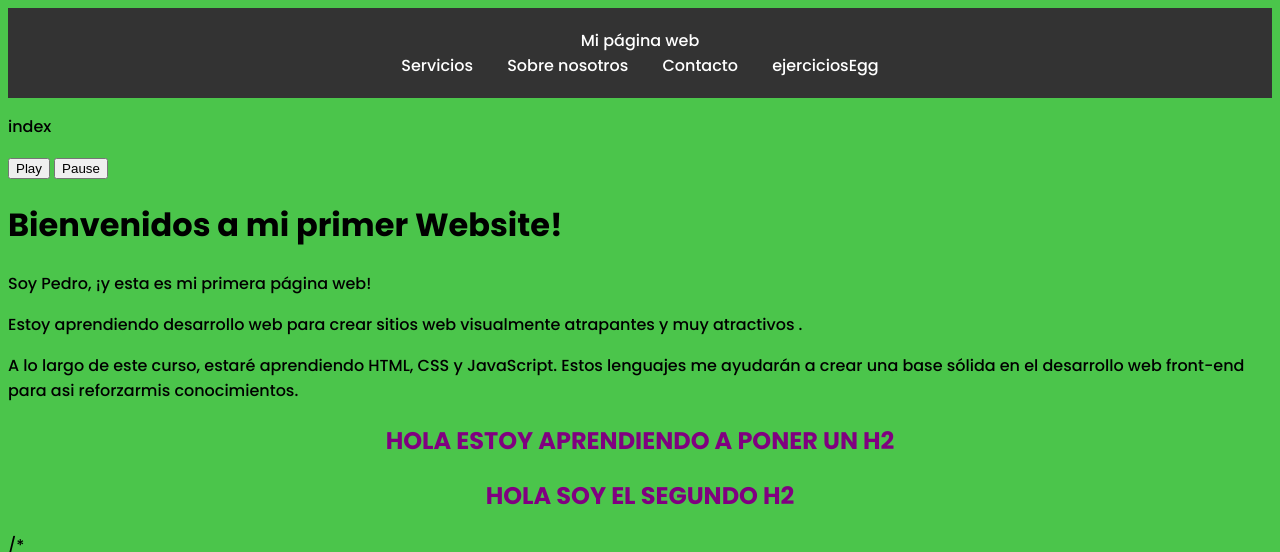
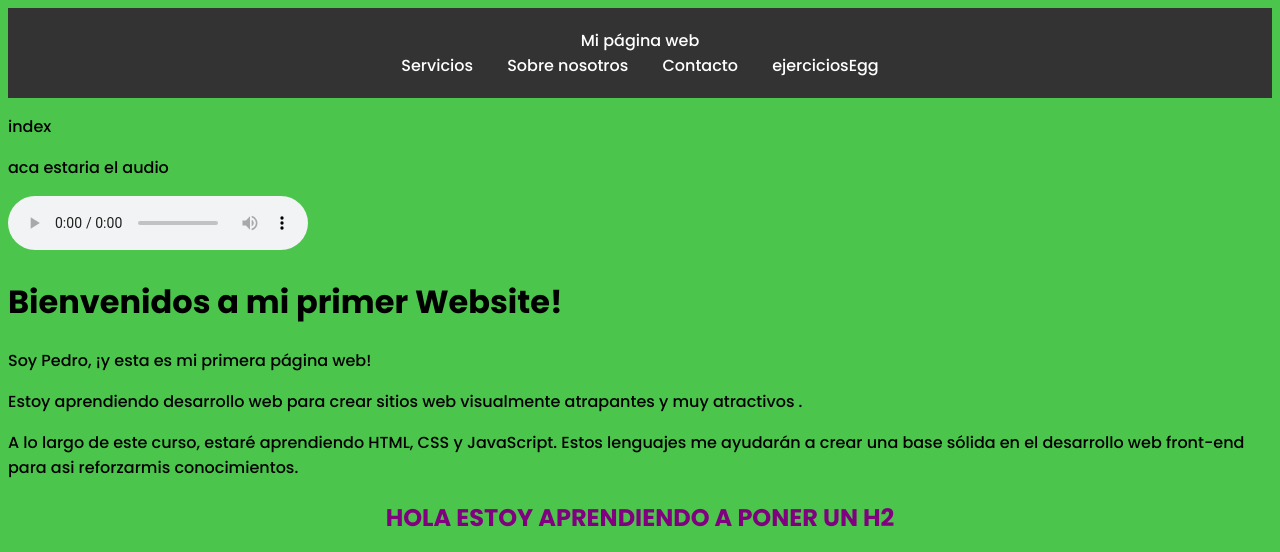
Before and after one commit to Lagartozoide/primer-paso, a plain HTML site: page index.html in a window 1280 px wide. Shown: the top 552 px of the page. Drawn offline with Linux system fonts and the light colour scheme.

Commit message:
Update index.html

```diff
--- a/index.html
+++ b/index.html
@@ -32,28 +32,10 @@
         <p> index</p>
 
 <main>
-    <div>
-        <audio id="audioPlayer">
-            <source src="Ariaudio.mp3" type="audio/mpeg">
-            <!-- Agrega más etiquetas source si deseas admitir múltiples formatos de archivo de audio -->
-            Tu navegador no admite la reproducción de audio.
-          </audio>
-
-          <button onclick="playAudio()">Play</button>
-          <button onclick="pauseAudio()">Pause</button>
-
-          <script>
-            var audio = document.getElementById('audioPlayer');
-
-            function playAudio() {
-              audio.play();
-            }
-
-            function pauseAudio() {
-              audio.pause();
-            }
-          </script>
-    </div>
+    <p> aca estaria el audio</p>
+    <audio controls autoplay>
+        <source src="Ariaudio.mp3" type="audio/mpeg">
+        <p> aca estaria el audio</p>
     </div>
                 <h1>Bienvenidos a mi primer Website!</h1>
                     <p>Soy Pedro, ¡y esta es mi primera página web!</p>
```
